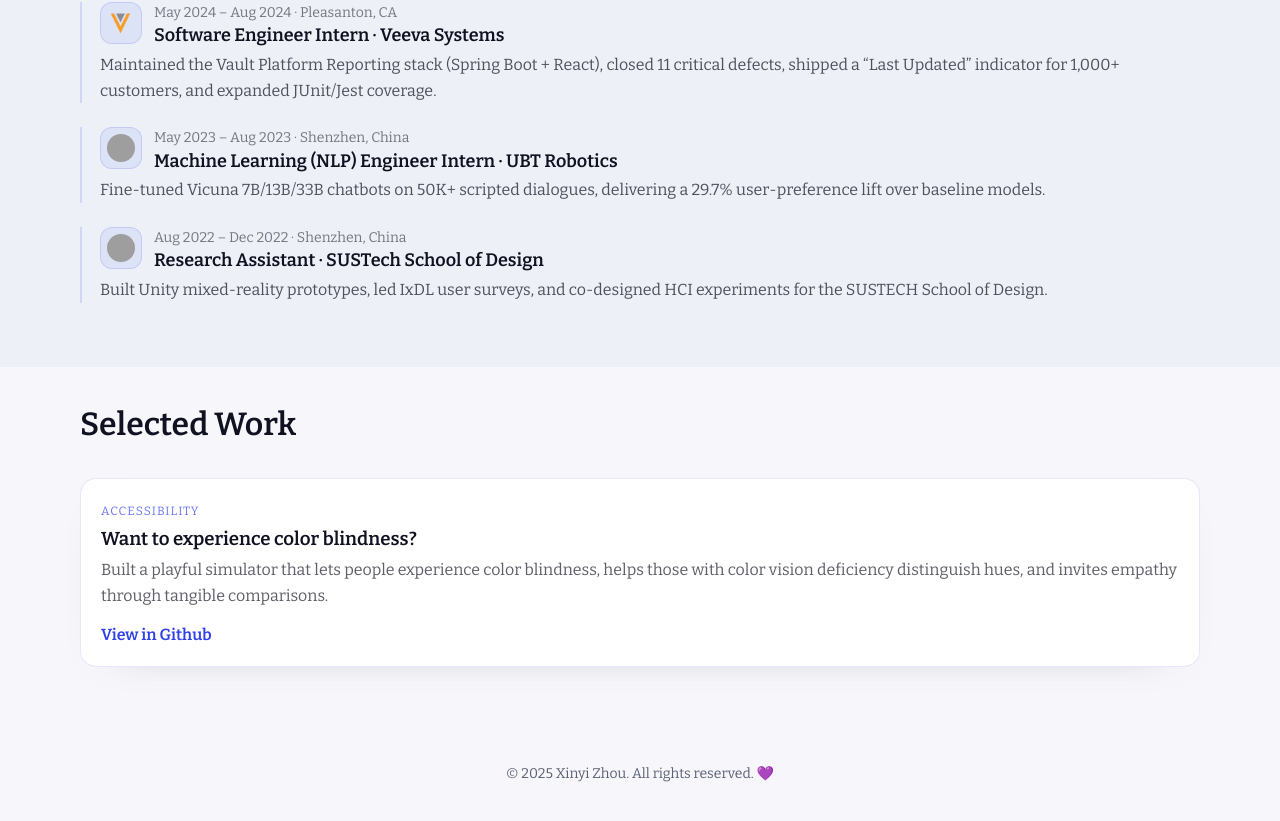
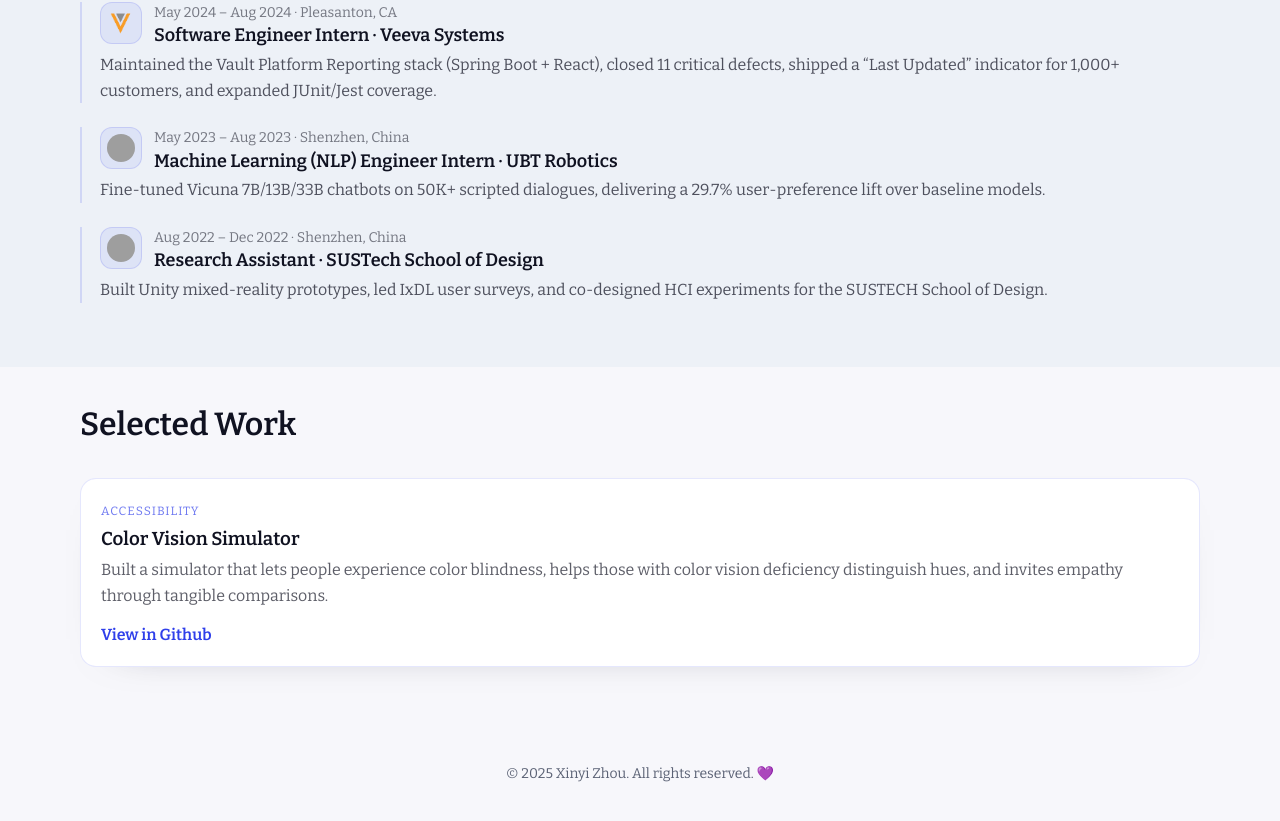
Before and after one commit to CindyChow123/cindychow123.github.io, a React (Vite) app: page / in a window 1280 px wide. Shown: the part 1298-2119 px from the top of the page. Built offline with nearby package versions, Linux system fonts and the light colour scheme; grey boxes are pictures that could not be loaded.

Commit message:
update project name

```diff
--- a/src/content.js
+++ b/src/content.js
@@ -99,9 +99,9 @@ export const publications = [
 export const projects = [
     {
         tag: 'Accessibility',
-        title: 'Want to experience color blindness?',
+        title: 'Color Vision Simulator',
         description:
-            'Built a playful simulator that lets people experience color blindness, helps those with color vision deficiency distinguish hues, and invites empathy through tangible comparisons.',
+            'Built a simulator that lets people experience color blindness, helps those with color vision deficiency distinguish hues, and invites empathy through tangible comparisons.',
         linkText: 'View in Github',
         href: 'https://github.com/CindyChow123/Multimedia_project_2021_spring',
         preview: '/videos/colorblind.gif',
```
Also changed, not shown: 2 other files (tests, documents, lock files or other folders).
